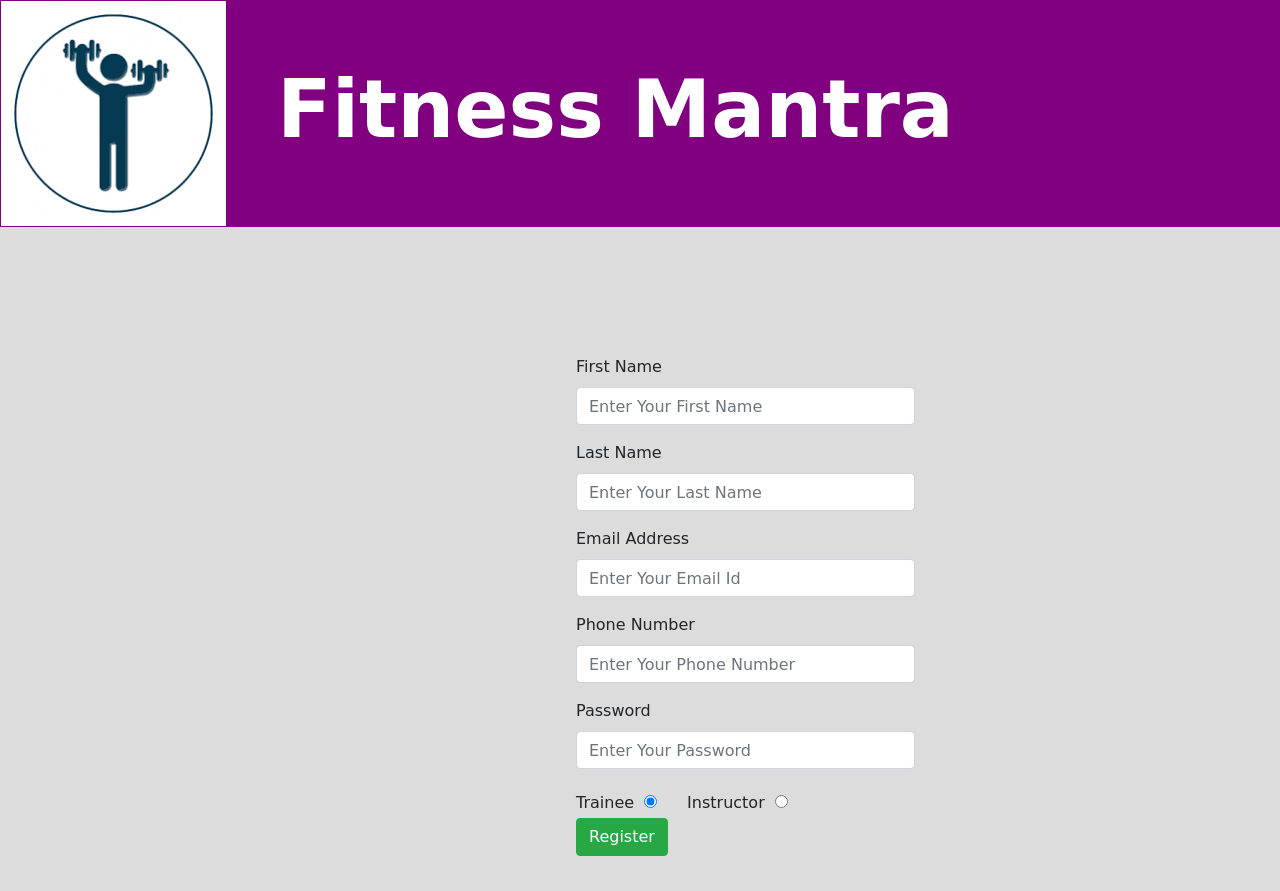
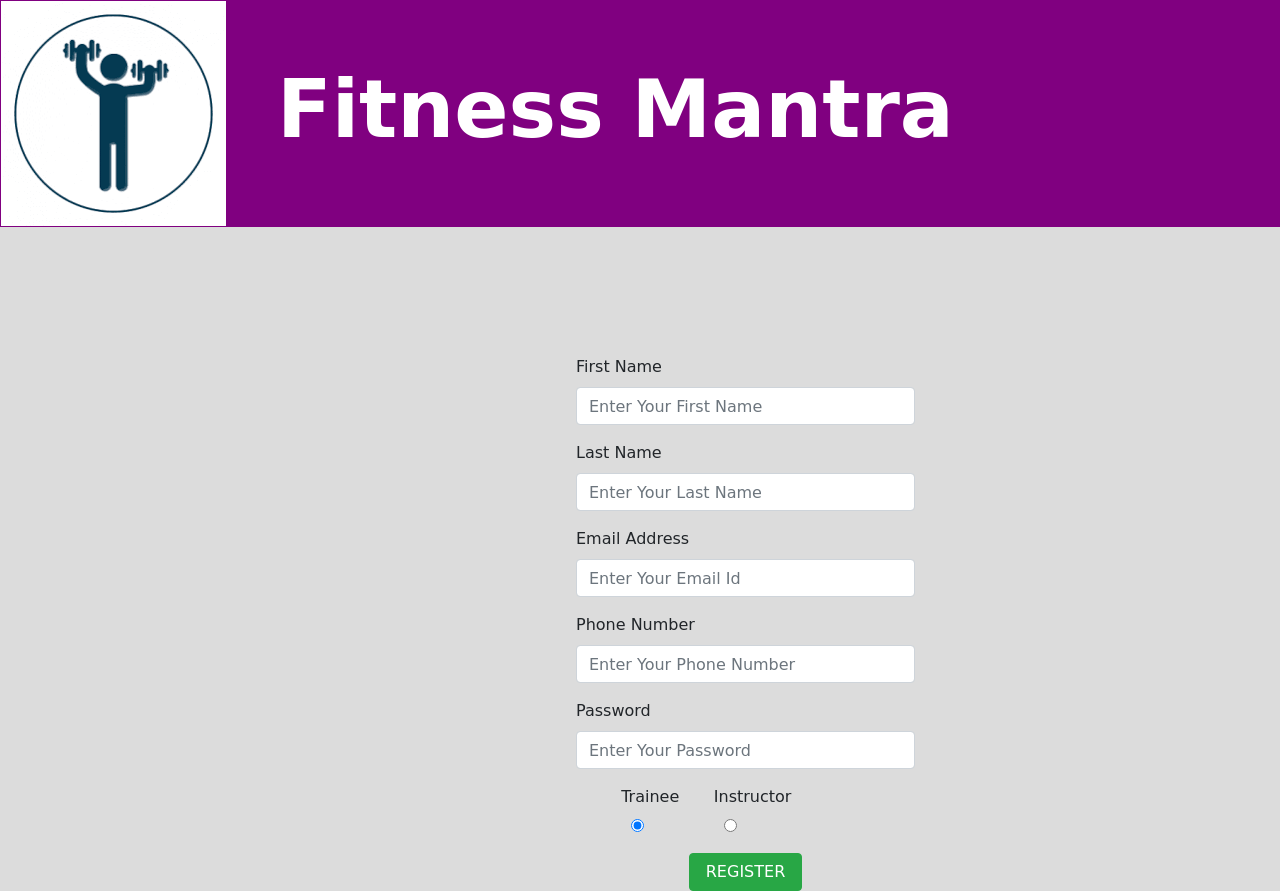
Before and after one commit to dharmikathummuri/yoga_cleint, a React (Create React App) app: page /register in a window 1280 px wide. Before the commit the page ends 856 px from the top, so only its background shows below. Built offline with nearby package versions, Linux system fonts and the light colour scheme.

Commit message:
getting ready for the api calls

```diff
--- a/package.json
+++ b/package.json
@@ -3,6 +3,7 @@
   "version": "0.1.0",
   "private": true,
   "dependencies": {
+    "axios": "^0.18.0",
     "bootstrap": "^4.3.1",
     "node-sass": "^4.11.0",
     "react": "^16.8.5",
--- /dev/null
+++ b/src/actions/Constants.js
@@ -0,0 +1 @@
+export const REGISTER_USER = "REGISTER_USER";
--- a/src/components/RegisterComponent/Register.js
+++ b/src/components/RegisterComponent/Register.js
@@ -5,11 +5,11 @@ class Register extends Component {
   register = () => {
     console.log("in hereeeeee");
   };
-  registerButton = () => {
+  renderRegisterButton = () => {
     return (
       <div className="login-button">
         <Button variant="success" type="submit">
-          Register
+          REGISTER
         </Button>
       </div>
     );
@@ -23,7 +23,7 @@ class Register extends Component {
             ref="input1"
             type="radio"
             name="radioButtonSet"
-            value="input1"
+            value="Trainee"
             standalone="true"
             defaultChecked
           />
@@ -34,7 +34,7 @@ class Register extends Component {
             ref="input2"
             type="radio"
             name="radioButtonSet"
-            value="input2"
+            value="Instructor"
             standalone="true"
           />
         </div>
@@ -44,7 +44,7 @@ class Register extends Component {
   render() {
     return (
       <div className="register-class">
-        <Form onSubmit={this.register}>
+        <Form>
           <div className="first-name-input">
             <Form.Group controlId="firstName">
               <Form.Label>First Name</Form.Label>
@@ -53,6 +53,7 @@ class Register extends Component {
                 type="text"
                 name="firstName"
                 placeholder="Enter Your First Name"
+                required
               />
             </Form.Group>
           </div>
@@ -65,6 +66,7 @@ class Register extends Component {
                 type="text"
                 name="lastName"
                 placeholder="Enter Your Last Name"
+                required
               />
             </Form.Group>
           </div>
@@ -76,6 +78,7 @@ class Register extends Component {
                 type="email"
                 name="emailId"
                 placeholder="Enter Your Email Id"
+                required
               />
             </Form.Group>
           </div>
@@ -87,6 +90,7 @@ class Register extends Component {
                 type="text"
                 name="PhNo"
                 placeholder="Enter Your Phone Number"
+                required
               />
             </Form.Group>
           </div>
@@ -98,11 +102,12 @@ class Register extends Component {
                 type="password"
                 name="password"
                 placeholder="Enter Your Password"
+                required
               />
             </Form.Group>
           </div>
           {this.renderRadioButtons()}
-          {this.registerButton()}
+          {this.renderRegisterButton()}
         </Form>
       </div>
     );
--- a/src/components/RegisterComponent/Register.scss
+++ b/src/components/RegisterComponent/Register.scss
@@ -7,6 +7,7 @@
     width: 150%;
   }
   .button-flex {
+    padding-left: 20%;
     .instructor-radio {
       padding-right: 10px;
     }
@@ -17,4 +18,11 @@
       margin: 10px;
     }
   }
+  .login-button {
+    padding-left: 50%;
+    padding-top: 5%;
+    button {
+      width: 100%;
+    }
+  }
 }
```
Also changed, not shown: src/actions/Register/RegisterActions.js (added, +7 -0 lines), src/apiEndpoints/RegisterEndPoint.js (added), 1 other file (tests, documents, lock files or other folders).
